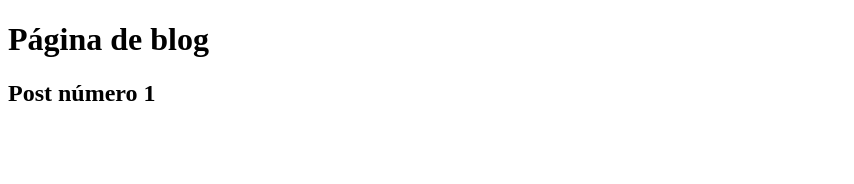
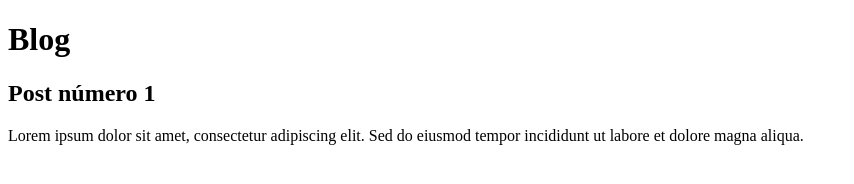
Before and after one commit to marcosrochadeveloper/aulagithub, a plain HTML site: page blog.html in a window 1280 px wide. Shown: the whole page, without its empty margins (0-854 px from the left). Drawn offline with Linux system fonts and the light colour scheme.

Commit message:
Atualizada página de blog

```diff
--- a/blog.html
+++ b/blog.html
@@ -6,9 +6,10 @@
     <title>Document</title>
 </head>
 <body>
-    <h1>Página de blog</h1>
+    <h1>Blog</h1>
 
     <h2>Post número 1</h2>
+    <p>Lorem ipsum dolor sit amet, consectetur adipiscing elit. Sed do eiusmod tempor incididunt ut labore et dolore magna aliqua.</p>
 
 </body>
 </html>
```
